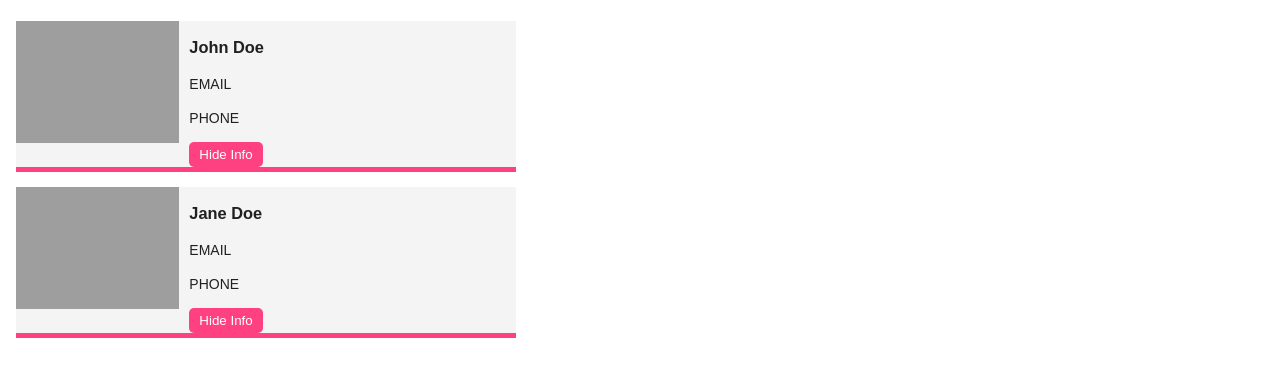
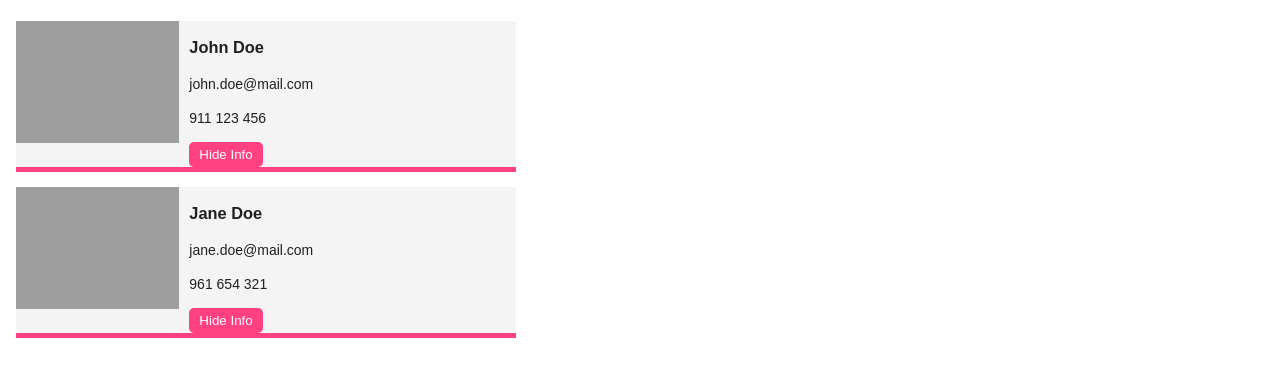
Before and after one commit to EnduranceCode/web-components, a website: page transversy-media-crash-course/index.html in a window 1280 px wide. Shown: the part 147-524 px from the top of the page. Drawn offline with nearby package versions, Linux system fonts and the light colour scheme.

Commit message:
COD: [WCCC] Add slots to the Custom Element

```diff
--- a/transversy-media-crash-course/index.html
+++ b/transversy-media-crash-course/index.html
@@ -77,11 +77,17 @@
             <user-card
               name="John Doe"
               avatar="https://randomuser.me/api/portraits/men/1.jpg"
-            ></user-card>
+            >
+              <div slot="email">john.doe@mail.com</div>
+              <div slot="phone">911 123 456</div>
+            </user-card>
             <user-card
               name="Jane Doe"
               avatar="https://randomuser.me/api/portraits/women/1.jpg"
-            ></user-card>
+            >
+              <div slot="email">jane.doe@mail.com</div>
+              <div slot="phone">961 654 321</div>
+            </user-card>
             <!-- END: Course Content-->
           </div>
         </div>
--- a/transversy-media-crash-course/userCard.js
+++ b/transversy-media-crash-course/userCard.js
@@ -31,8 +31,8 @@ template.innerHTML = `
         <div>
             <h3></h3>
             <div class="info">
-                <p>EMAIL</p>
-                <p>PHONE</p>
+                <p><slot name="email" /></p>
+                <p><slot name="phone" /></p>
             </div>
             <button id="toggle-info" >Hide Info</button>
         </div>
```
